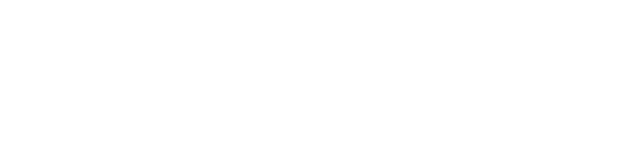
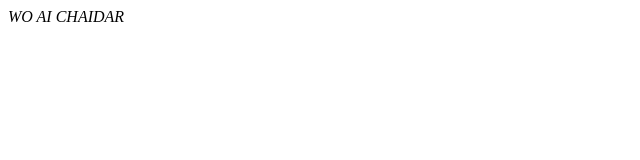
Before and after one commit to HazakuraYuki/UTS_ALPRO_KEL_1, a plain HTML site: page index.html in a window 1280 px wide. Shown: the whole page, without its empty margins (0-640 px from the left). Drawn offline with Linux system fonts and the light colour scheme.

Commit message:
#Updated aku suka chaidar

```diff
--- a/index.html
+++ b/index.html
@@ -6,6 +6,8 @@
     <title>PROJECT UTS</title>
 </head>
 <body>
-
+    <div>
+        <i>WO AI CHAIDAR</i>
+    </div>
 </body>
 </html>
```
